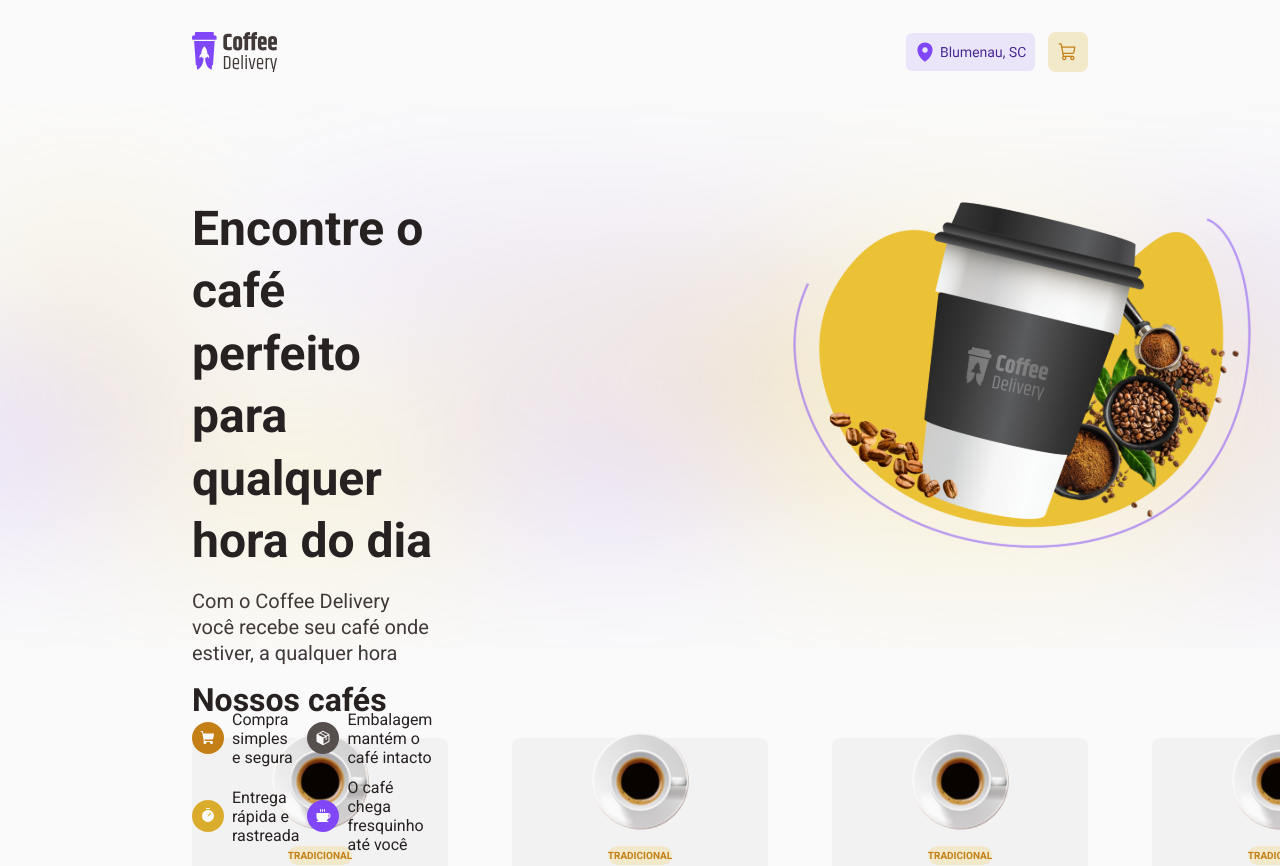
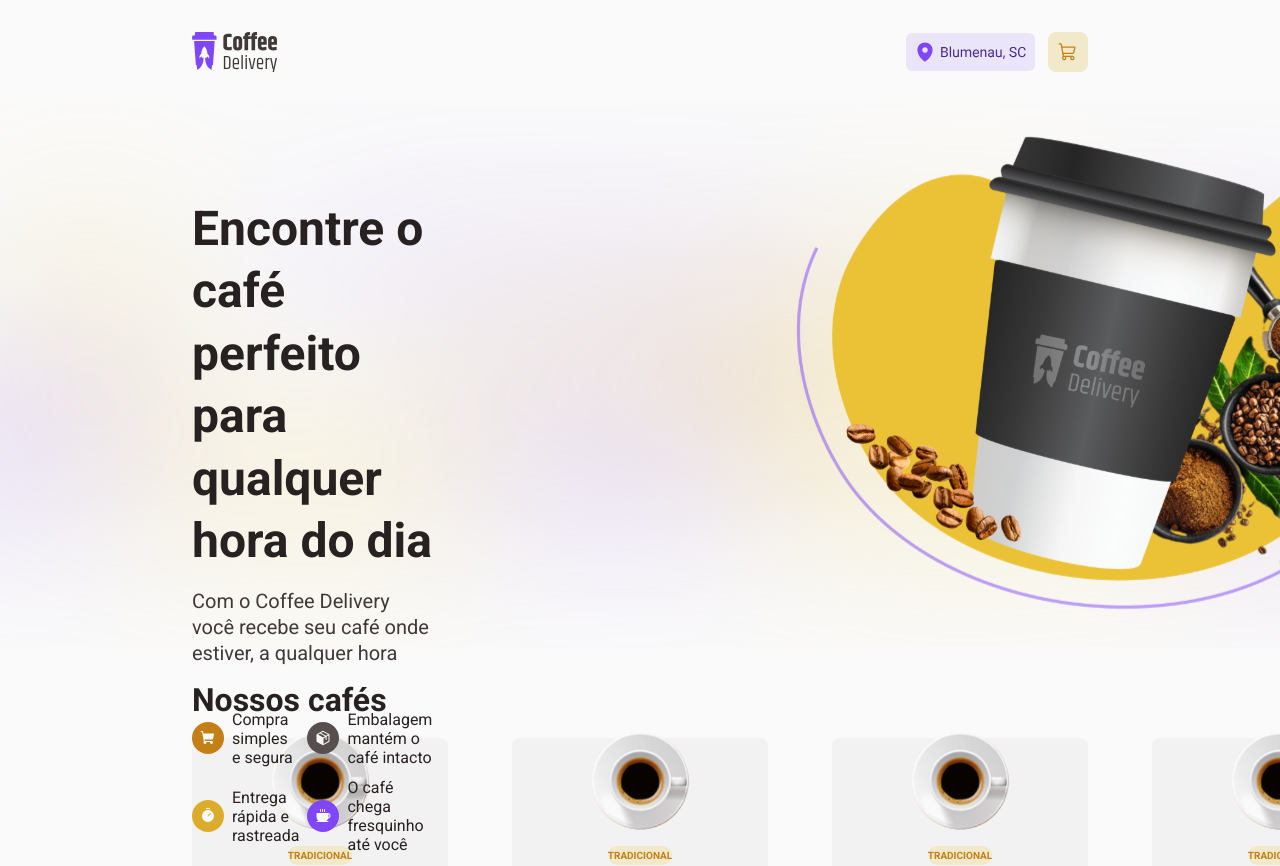
Before and after one commit to antonioRenato/Coffee-Delivery-React, a React (Vite) app: page / in a window 1280 px wide. Shown: the top 866 px of the page. Built offline with nearby package versions, Linux system fonts and the light colour scheme.

Commit message:
fixed size logo

```diff
--- a/src/components/Sumarry/index.tsx
+++ b/src/components/Sumarry/index.tsx
@@ -38,7 +38,7 @@ export function Summary() {
           </SummaryIcons>
         </SummaryText>
         <CoffeeLogo>
-          <img src={coffeeLogo} alt="" />
+          <img className="imgAmpliada" src={coffeeLogo} alt="" />
         </CoffeeLogo>
       </SummaryBackground>
       <SummaryMain>
--- a/src/components/Sumarry/styles.ts
+++ b/src/components/Sumarry/styles.ts
@@ -17,8 +17,12 @@ export const SummaryBackground = styled.div`
 `
 
 export const CoffeeLogo = styled.div`
-  margin: auto 10rem;
-  height: 360px;
+  margin: 2.3rem 10rem;
+
+  .imgAmpliada {
+    height: 650px;
+    width: 650px;
+  }
 `
 
 export const SummaryText = styled.div`
```
